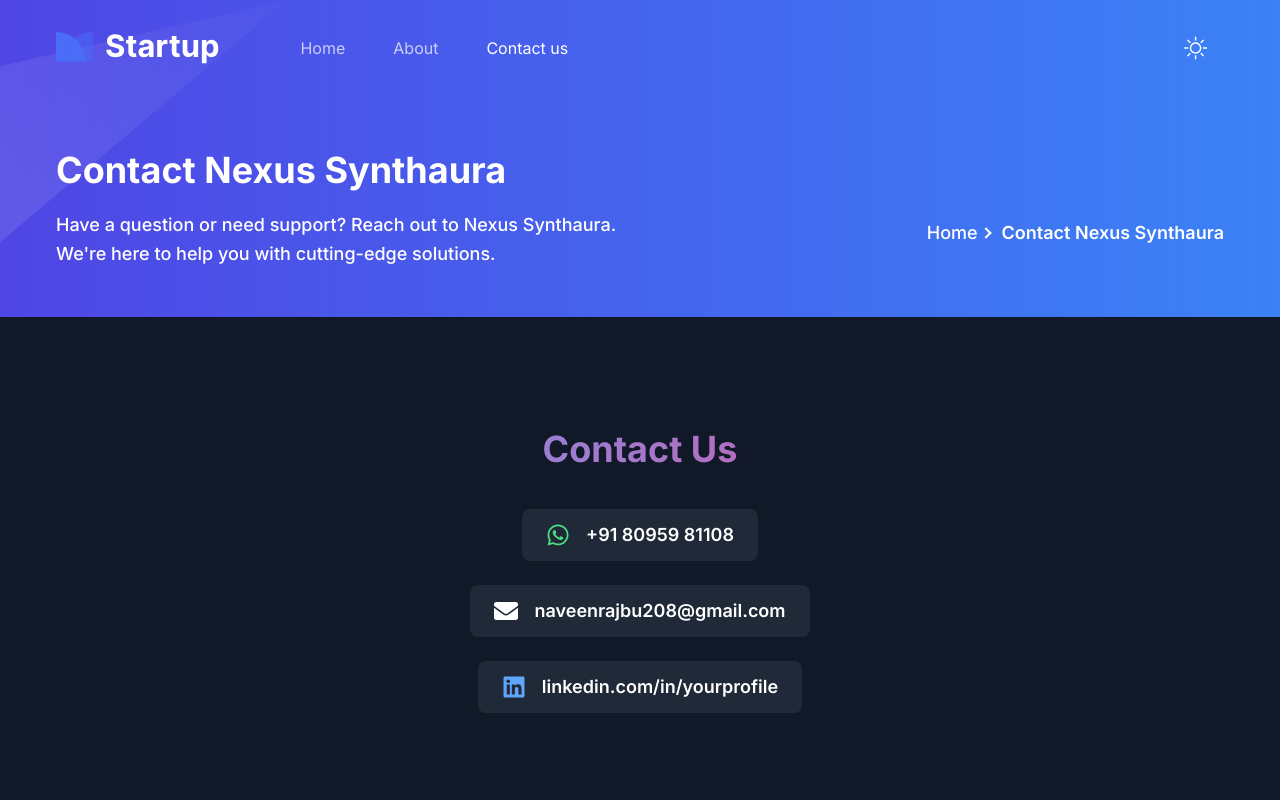
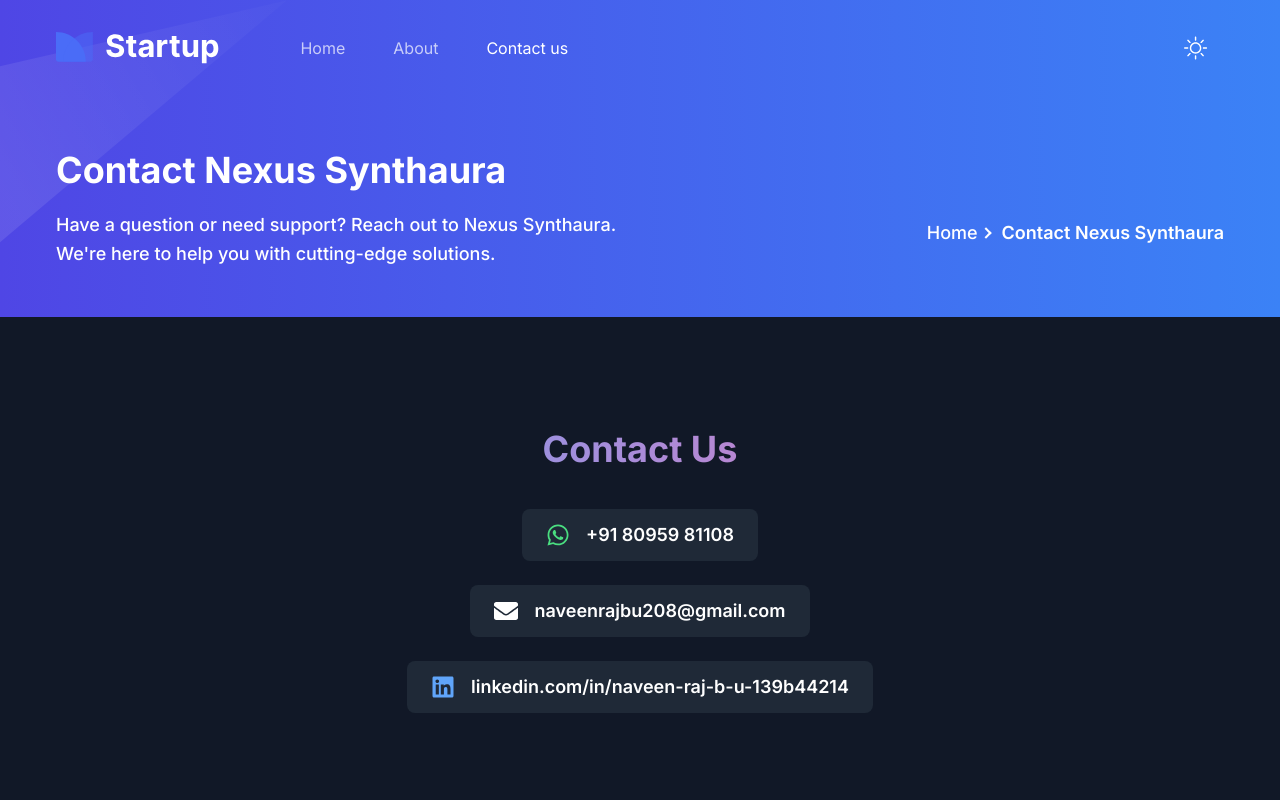
Before and after one commit to naveenraj208/Nexus-Synthaura-Website, a Next.js app in the folder startup-nextjs-main/: page /contact in a window 1280 px wide. Shown: the top 800 px of the page. Built offline with nearby package versions, Linux system fonts and the light colour scheme.

Commit message:
darkmode

```diff
--- a/startup-nextjs-main/src/app/about/page.tsx
+++ b/startup-nextjs-main/src/app/about/page.tsx
@@ -1,7 +1,6 @@
 import AboutSectionOne from "@/components/About/AboutSectionOne";
 import AboutSectionTwo from "@/components/About/AboutSectionTwo";
 import Breadcrumb from "@/components/Common/Breadcrumb";
-
 import { Metadata } from "next";
 
 export const metadata: Metadata = {
--- a/startup-nextjs-main/src/app/contact/page.tsx
+++ b/startup-nextjs-main/src/app/contact/page.tsx
@@ -9,13 +9,13 @@ export const metadata: Metadata = {
 
 const ContactPage = () => {
   return (
-    <>
+    <div className="bg-white dark:bg-gray-900 text-gray-900 dark:text-white transition-colors duration-300">
       <Breadcrumb
         pageName="Contact Nexus Synthaura"
         description="Have a question or need support? Reach out to Nexus Synthaura. We're here to help you with cutting-edge solutions."
       />
       <Contact />
-    </>
+    </div>
   );
 };
 
--- a/startup-nextjs-main/src/components/Contact/index.tsx
+++ b/startup-nextjs-main/src/components/Contact/index.tsx
@@ -5,11 +5,14 @@ import { FaWhatsapp, FaEnvelope, FaLinkedin } from "react-icons/fa";
 
 const ContactUs = () => {
   return (
-    <section id="contact" className="py-16 md:py-20 lg:py-28 bg-gray-900 text-white">
+    <section
+      id="contact"
+      className="py-16 md:py-20 lg:py-28 bg-white dark:bg-gray-900 text-gray-900 dark:text-white transition-colors duration-300"
+    >
       <div className="container mx-auto text-center">
         {/* Title */}
         <motion.h2
-          className="text-4xl font-bold text-transparent bg-clip-text bg-gradient-to-r from-blue-400 to-pink-500"
+          className="text-4xl font-bold text-transparent bg-clip-text bg-gradient-to-r from-blue-500 to-pink-500 dark:from-blue-400 dark:to-pink-400"
           initial={{ opacity: 0, y: -20 }}
           animate={{ opacity: 1, y: 0 }}
           transition={{ duration: 1 }}
@@ -24,24 +27,24 @@ const ContactUs = () => {
             href="https://wa.me/8095981108"
             target="_blank"
             rel="noopener noreferrer"
-            className="flex items-center gap-4 text-lg font-semibold px-6 py-3 rounded-lg bg-gray-800 hover:bg-blue-500 transition-all duration-300"
+            className="flex items-center gap-4 text-lg font-semibold px-6 py-3 rounded-lg bg-gray-100 dark:bg-gray-800 hover:bg-blue-500 dark:hover:bg-blue-500 transition-all duration-300"
             initial={{ opacity: 0, x: -20 }}
             animate={{ opacity: 1, x: 0 }}
             transition={{ duration: 1, delay: 0.3 }}
           >
-            <FaWhatsapp size={24} className="text-green-400" />
+            <FaWhatsapp size={24} className="text-green-500 dark:text-green-400" />
             +91 80959 81108
           </motion.a>
 
           {/* Email */}
           <motion.a
             href="mailto:naveenrajbu208@gmail.com"
-            className="flex items-center gap-4 text-lg font-semibold px-6 py-3 rounded-lg bg-gray-800 hover:bg-blue-500 transition-all duration-300"
+            className="flex items-center gap-4 text-lg font-semibold px-6 py-3 rounded-lg bg-gray-100 dark:bg-gray-800 hover:bg-blue-500 dark:hover:bg-blue-500 transition-all duration-300"
             initial={{ opacity: 0, x: -20 }}
             animate={{ opacity: 1, x: 0 }}
             transition={{ duration: 1, delay: 0.5 }}
           >
-            <FaEnvelope size={24} className="text-yellow-400" />
+            <FaEnvelope size={24} className="text-yellow-500 dark:text-yellow-400" />
             naveenrajbu208@gmail.com
           </motion.a>
 
@@ -50,13 +53,13 @@ const ContactUs = () => {
             href="https://www.linkedin.com/in/naveen-raj-b-u-139b44214/"
             target="_blank"
             rel="noopener noreferrer"
-            className="flex items-center gap-4 text-lg font-semibold px-6 py-3 rounded-lg bg-gray-800 hover:bg-blue-500 transition-all duration-300"
+            className="flex items-center gap-4 text-lg font-semibold px-6 py-3 rounded-lg bg-gray-100 dark:bg-gray-800 hover:bg-blue-500 dark:hover:bg-blue-500 transition-all duration-300"
             initial={{ opacity: 0, x: -20 }}
             animate={{ opacity: 1, x: 0 }}
             transition={{ duration: 1, delay: 0.7 }}
           >
-            <FaLinkedin size={24} className="text-blue-400" />
-            linkedin.com/in/yourprofile
+            <FaLinkedin size={24} className="text-blue-600 dark:text-blue-400" />
+            linkedin.com/in/naveen-raj-b-u-139b44214
           </motion.a>
         </div>
       </div>
```
